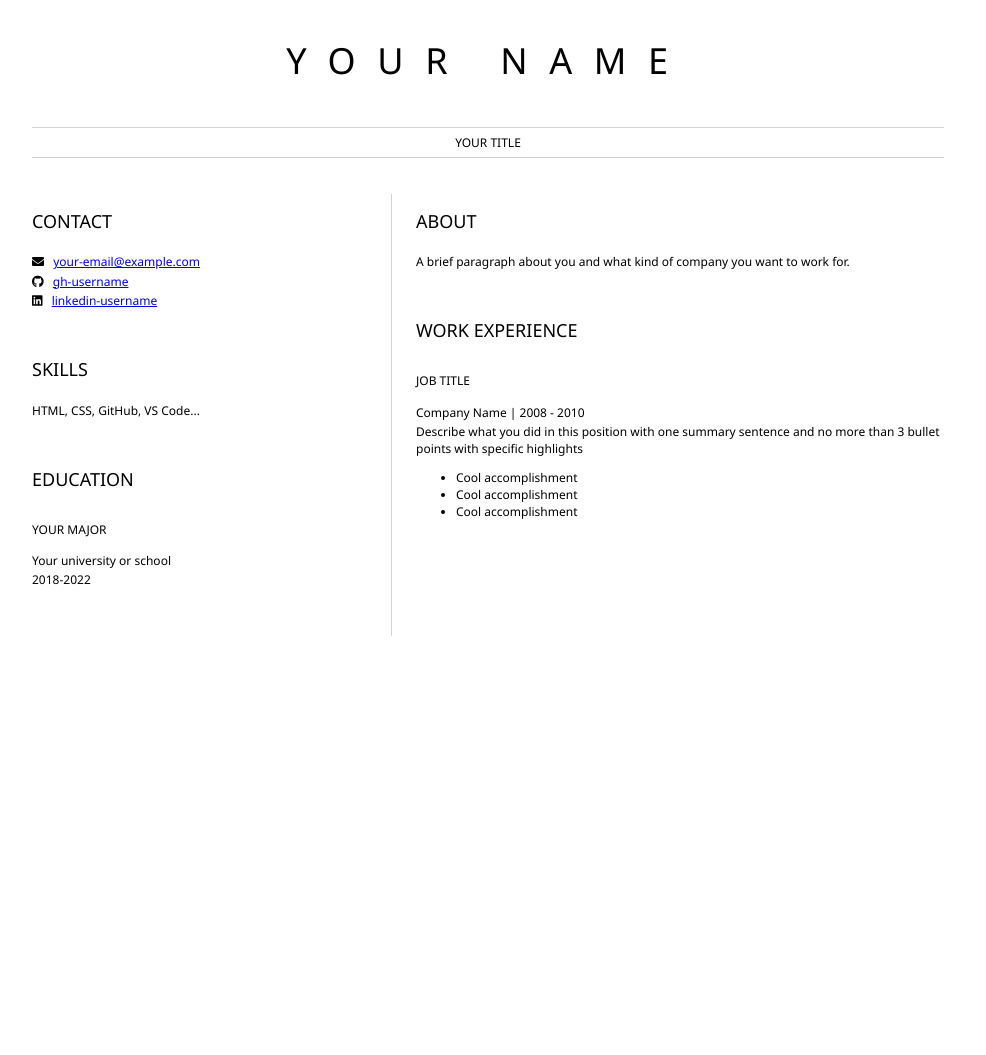
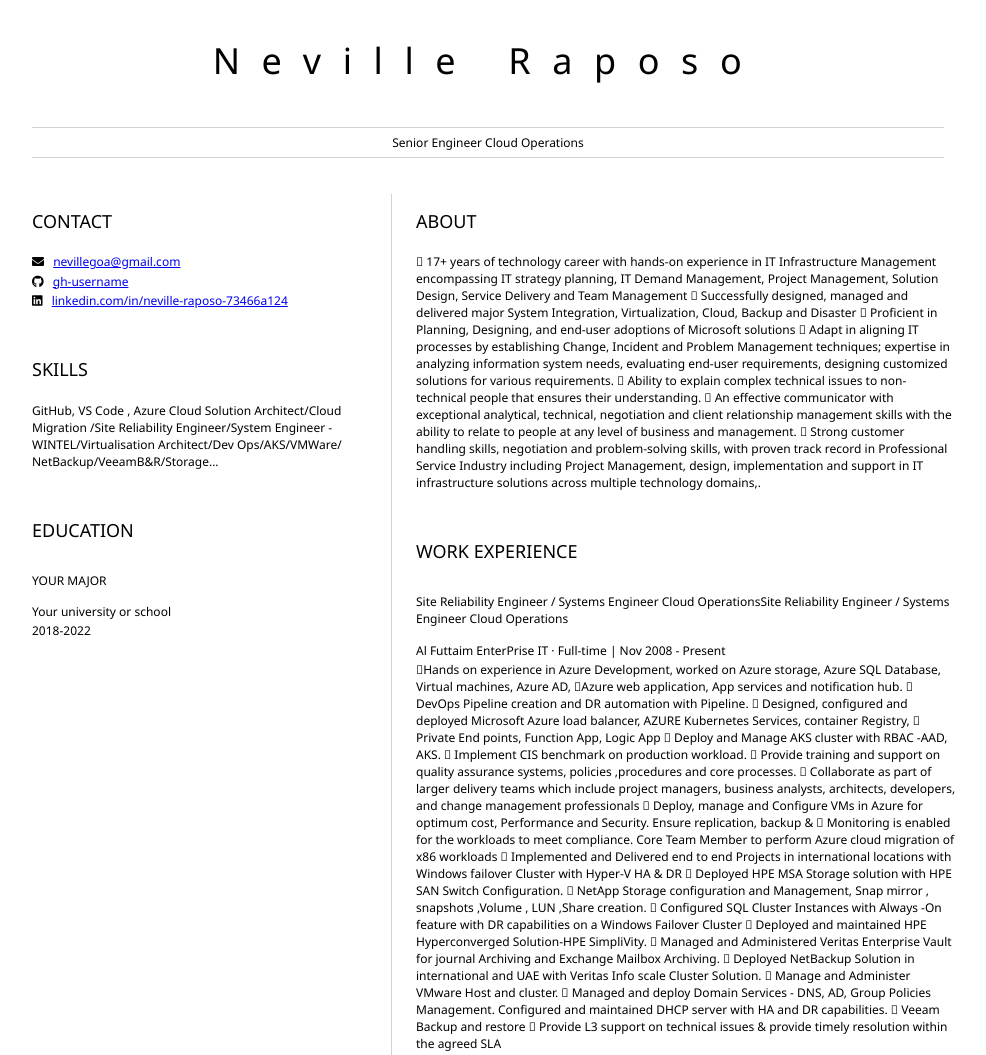
Before and after one commit to NevillerBA/Resumev1, a plain HTML site: page index.html in a window 1280 px wide. Shown: the top 1055 px of the page, without its empty margins (152-1138 px from the left). Before the commit the page ends 800 px from the top, so only its background shows below. Drawn offline with Linux system fonts and the light colour scheme.

Commit message:
added new details

```diff
--- a/index.html
+++ b/index.html
@@ -8,9 +8,9 @@
 	<body>
 		<header id="header">
 			<!-- resume header with your name and title -->
-			<h1>YOUR NAME</h1>
+			<h1>Neville Raposo</h1>
 			<hr>
-			YOUR TITLE
+			Senior Engineer Cloud Operations
 			<hr>
 		</header>
 		<main>
@@ -20,7 +20,7 @@
 					<!-- contact info including social media -->
                     <p>
                         <i class="fa fa-envelope" aria-hidden="true"></i>
-                        <a href="mailto:your-email@example.com">your-email@example.com</a>
+                        <a href="mailto:your-email@example.com">nevillegoa@gmail.com</a>
                     </p>
                     <p>
                         <i class="fab fa-github" aria-hidden="true"></i>
@@ -28,13 +28,15 @@
                     </p>
                     <p>
                         <i class="fab fa-linkedin" aria-hidden="true"></i>
-                        <a href="linkedin.com/linkedin-username">linkedin-username</a>
+                        <a href="linkedin.com/linkedin-username">linkedin.com/in/neville-raposo-73466a124</a>
                     </p>
 				</section>
 				<section>
 					<h2>SKILLS</h2>
 					<!-- your skills -->
-                    <p>HTML, CSS, GitHub, VS Code...</p>
+                    <p>GitHub, VS Code ,
+						Azure Cloud Solution Architect/Cloud Migration /Site Reliability Engineer/System Engineer - WINTEL/Virtualisation Architect/Dev Ops/AKS/VMWare/
+						NetBackup/VeeamB&R/Storage...</p>
 				</section>
 				<section>
 					<h2>EDUCATION</h2>
@@ -52,17 +54,71 @@
 				<section>
 					<h2>ABOUT</h2>
 					<!-- about you -->
-					<p>A brief paragraph about you and what kind of company you want to work for.</p>
+					<p> 17+ years of technology career with hands-on experience in IT Infrastructure Management encompassing IT strategy planning, IT Demand Management, Project Management, Solution Design, Service
+						Delivery and Team Management
+
+						 Successfully designed, managed and delivered major System Integration, Virtualization, Cloud, Backup and Disaster
+						 Proficient in Planning, Designing, and end-user adoptions of Microsoft solutions
+						 Adapt in aligning IT processes by establishing Change, Incident and Problem Management techniques; expertise in analyzing information system needs, evaluating end-user requirements, designing customized solutions for various requirements.
+						 Ability to explain complex technical issues to non-technical people that ensures their understanding.
+						 An effective communicator with exceptional analytical, technical, negotiation and client relationship management skills with the ability to relate to people at any level of business and management.
+						 Strong customer handling skills, negotiation and problem-solving skills, with proven track record in Professional Service Industry including Project Management, design, implementation and support in IT infrastructure solutions across multiple technology domains,.</p>
 				</section>
 				<section>
 					<h2>WORK EXPERIENCE</h2>
 					<!-- your work experience -->
-                    <h3>JOB TITLE</h3>
+                    <h3>Site Reliability Engineer / Systems Engineer Cloud OperationsSite Reliability Engineer / Systems Engineer Cloud Operations
+
+
+						</h3>
                     <p>
-                            Company Name | 2008 - 2010
+						Al Futtaim EnterPrise IT · Full-time
+						| Nov 2008 - Present
+
                     </p>
                     <p>
-                            Describe what you did in this position with one summary sentence and no more than 3 bullet points with specific highlights
+						Hands on experience in Azure Development, worked on Azure
+						storage, Azure SQL Database, Virtual machines, Azure AD,
+						Azure web application, App services and notification hub.
+						 DevOps Pipeline creation and DR automation with Pipeline.
+						 Designed, configured and deployed Microsoft Azure load
+						balancer, AZURE Kubernetes Services, container Registry,
+						 Private End points, Function App, Logic App
+						 Deploy and Manage AKS cluster with RBAC -AAD, AKS.
+						 Implement CIS benchmark on production workload.
+						 Provide training and support on quality assurance systems,
+						policies ,procedures and core processes.
+						 Collaborate as part of larger delivery teams which include
+						project managers, business analysts, architects, developers,
+						and change management professionals
+						 Deploy, manage and Configure VMs in Azure for optimum
+						cost, Performance and Security. Ensure replication, backup &
+						 Monitoring is enabled for the workloads to meet compliance.
+						Core Team Member to perform Azure cloud migration of x86
+						workloads
+						 Implemented and Delivered end to end Projects in
+						international locations with Windows failover Cluster with
+						Hyper-V HA & DR
+						 Deployed HPE MSA Storage solution with HPE SAN Switch
+						Configuration.
+						 NetApp Storage configuration and Management, Snap mirror ,
+						snapshots ,Volume , LUN ,Share creation.
+						 Configured SQL Cluster Instances with Always -On feature with
+						DR capabilities on a Windows Failover Cluster
+						 Deployed and maintained HPE Hyperconverged Solution-HPE
+						SimpliVity.
+						 Managed and Administered Veritas Enterprise Vault for journal
+						Archiving and Exchange Mailbox Archiving.
+						 Deployed NetBackup Solution in international and UAE with
+						Veritas Info scale Cluster Solution.
+						 Manage and Administer VMware Host and cluster.
+						 Managed and deploy Domain Services - DNS, AD, Group
+						Policies Management.
+						Configured and maintained DHCP server with HA and DR
+						capabilities.
+						 Veeam Backup and restore
+						 Provide L3 support on technical issues & provide timely
+						resolution within the agreed SLA
                     </p>
                     <ul>
                             <li>Cool accomplishment</li>
```
